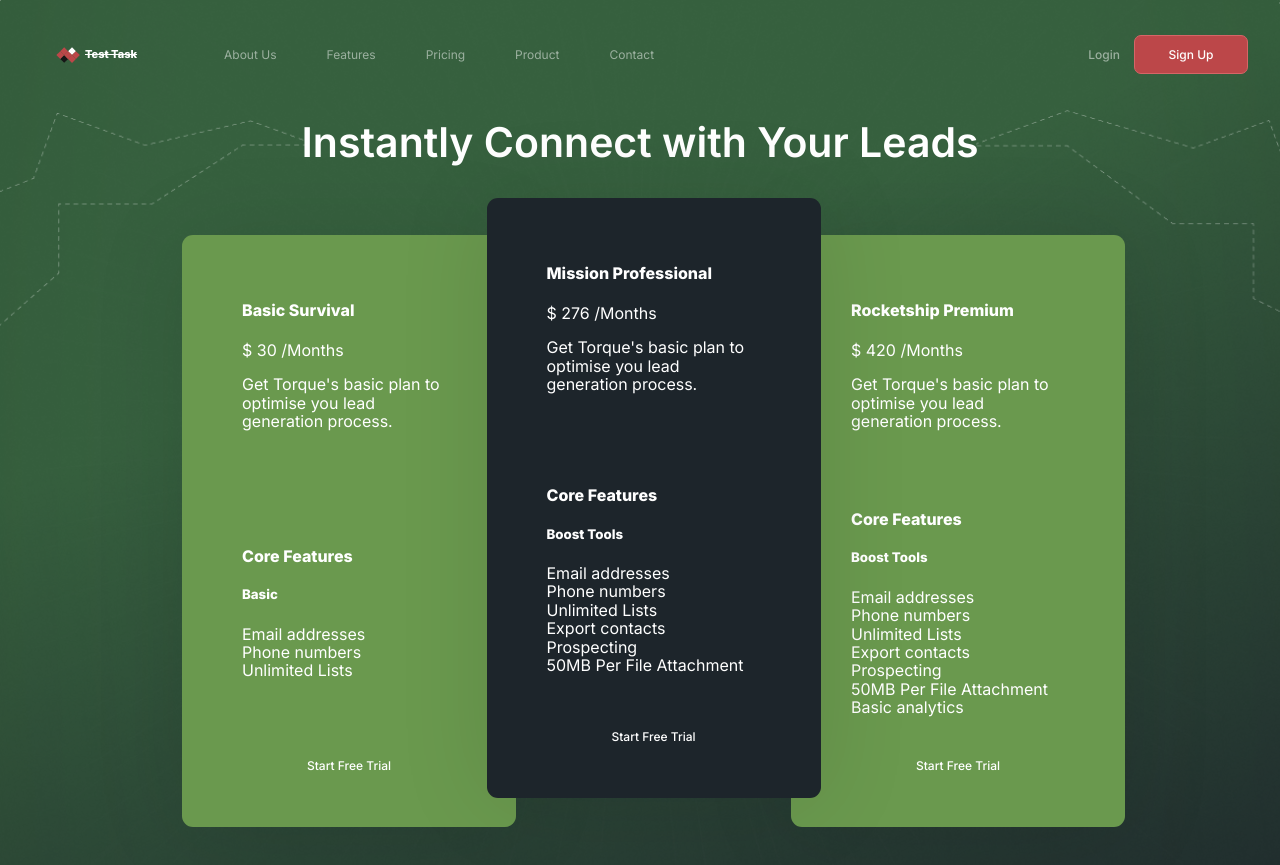
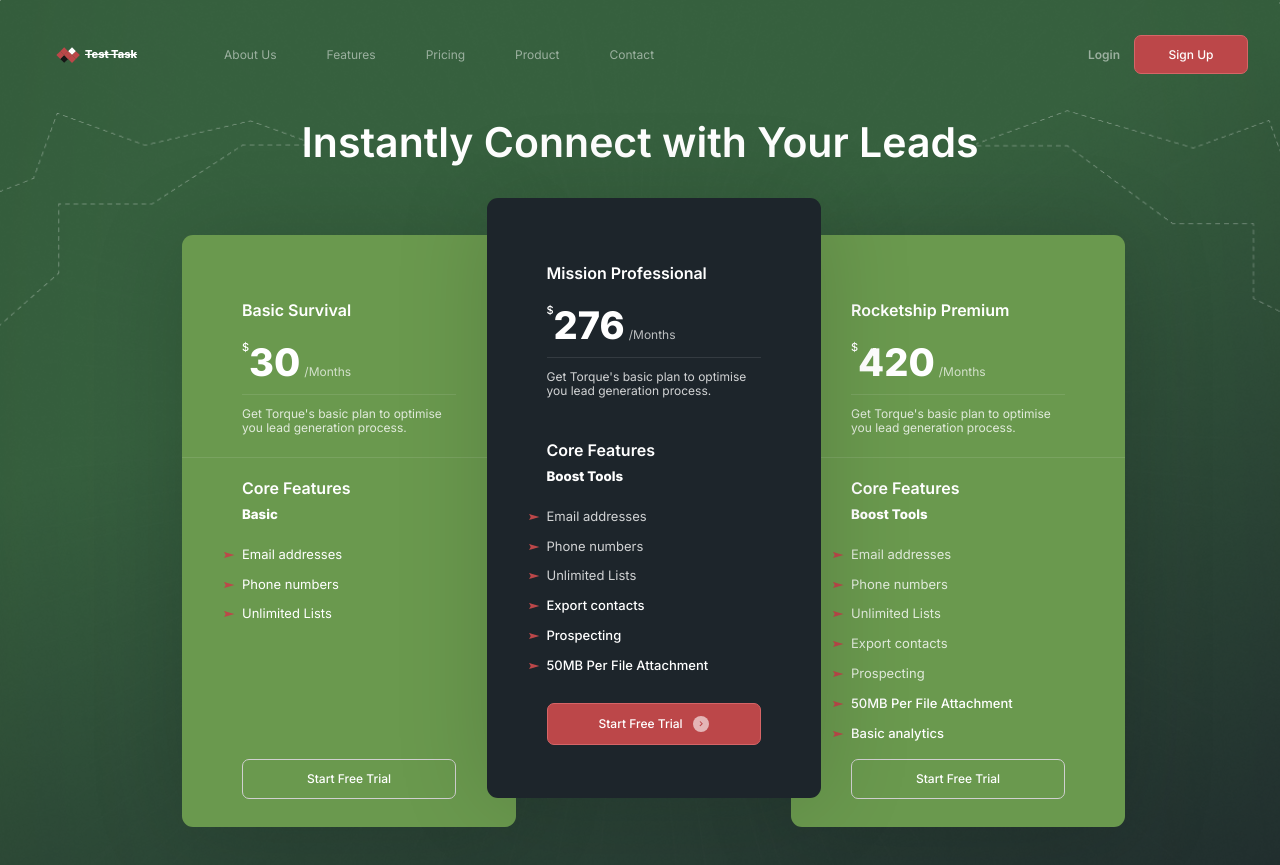
Before and after one commit to NataliaVozhdaeva/Revered, a website: page src/index.html in a window 1280 px wide. Drawn offline with Linux system fonts and the light colour scheme.

Commit message:
feat: finish desktop styles

```diff
--- a/src/index.html
+++ b/src/index.html
@@ -76,6 +76,7 @@
 
         <ul class="list offer">
           <li class="offer-item">
+            <div class="offer-data">
               <div class="offer-header">
                 <h4 class="offer-title">Basic Survival</h4>
                 <div class="price">
@@ -83,20 +84,22 @@
                   <span>30</span>
                   <span>/Months</span>
                 </div>
-              <p class="">Get Torque's basic plan to optimise you lead generation process.</p>
+                <p class="offer-text">Get Torque's basic plan to optimise you lead generation process.</p>
               </div>
               <div class="offer-features">
                 <h4 class="features-title">Core Features</h4>
                 <h5 class="features-subtitle">Basic</h5>
-              <ul class="list features-list">
+                <ul class="list features">
                   <li class="features-item">Email addresses</li>
                   <li class="features-item">Phone numbers</li>
                   <li class="features-item">Unlimited Lists</li>
                 </ul>
               </div>
+            </div>
             <button class="btn offer-btn">Start Free Trial</button>
           </li>
           <li class="offer-item active">
+            <div class="offer-data">
               <div class="offer-header">
                 <h4 class="offer-title">Mission Professional</h4>
                 <div class="price">
@@ -104,23 +107,25 @@
                   <span>276</span>
                   <span>/Months</span>
                 </div>
-              <p class="">Get Torque's basic plan to optimise you lead generation process.</p>
+                <p class="offer-text">Get Torque's basic plan to optimise you lead generation process.</p>
               </div>
               <div class="offer-features">
                 <h4 class="features-title">Core Features</h4>
                 <h5 class="features-subtitle">Boost Tools</h5>
-              <ul class="list features-list">
-                <li class="features-item">Email addresses</li>
-                <li class="features-item">Phone numbers</li>
-                <li class="features-item">Unlimited Lists</li>
-                <li class="features-item">Export contacts</li>
-                <li class="features-item">Prospecting</li>
-                <li class="features-item">50MB Per File Attachment</li>
+                <ul class="list features">
+                  <li class="features-item features-item_default">Email addresses</li>
+                  <li class="features-item features-item_default">Phone numbers</li>
+                  <li class="features-item features-item_default">Unlimited Lists</li>
+                  <li class="features-item features-item_additional">Export contacts</li>
+                  <li class="features- features-item_additional">Prospecting</li>
+                  <li class="features-item features-item_additional">50MB Per File Attachment</li>
                 </ul>
+              </div>
             </div>
             <button class="btn offer-btn">Start Free Trial</button>
           </li>
           <li class="offer-item">
+            <div class="offer-data">
               <div class="offer-header">
                 <h4 class="offer-title">Rocketship Premium</h4>
                 <div class="price">
@@ -128,20 +133,21 @@
                   <span>420</span>
                   <span>/Months</span>
                 </div>
-              <p class="">Get Torque's basic plan to optimise you lead generation process.</p>
+                <p class="offer-text">Get Torque's basic plan to optimise you lead generation process.</p>
               </div>
               <div class="offer-features">
                 <h4 class="features-title">Core Features</h4>
                 <h5 class="features-subtitle">Boost Tools</h5>
-              <ul class="list features-list">
-                <li class="features-item">Email addresses</li>
-                <li class="features-item">Phone numbers</li>
-                <li class="features-item">Unlimited Lists</li>
-                <li class="features-item">Export contacts</li>
-                <li class="features-item">Prospecting</li>
-                <li class="features-item">50MB Per File Attachment</li>
-                <li class="features-item">Basic analytics</li>
+                <ul class="list features">
+                  <li class="features-item features-item_default">Email addresses</li>
+                  <li class="features-item features-item_default">Phone numbers</li>
+                  <li class="features-item features-item_default">Unlimited Lists</li>
+                  <li class="features-item features-item_default">Export contacts</li>
+                  <li class="features-item features-item_default">Prospecting</li>
+                  <li class="features-item features-item_additional">50MB Per File Attachment</li>
+                  <li class="features-item features-item_additional">Basic analytics</li>
                 </ul>
+              </div>
             </div>
             <button class="btn offer-btn">Start Free Trial</button>
           </li>
--- a/src/styles/styles.scss
+++ b/src/styles/styles.scss
@@ -4,14 +4,17 @@ $white: #fff;
 $white-transparent: #ffffff80;
 $strong-red: #bc4749;
 $weak-red: #d66567;
-$shadow: rgba(0, 0, 0, 0.1);
+$shadow: #00000026;
 $light-green: #6a994e;
 $dark-green: #1d252b;
 $gray: #d0d0d0;
 
 @mixin title {
-  color: $white;
   font-weight: 600;
+}
+
+@function func-darken($mycolor) {
+  @return darken($color: $mycolor, $amount: 10%);
 }
 
 * {
@@ -21,8 +24,8 @@ $gray: #d0d0d0;
 body {
   margin: auto;
 
+  color: $white;
   font-family: 'Inter', sans-serif;
-  color: $white;
 
   background: url('../assets/decor/bg1.png') no-repeat;
   background-size: 100%;
@@ -127,6 +130,7 @@ body {
   gap: 8px;
 
   &-btn {
+    @include title;
     color: $white-transparent;
     &:hover {
       color: $white;
@@ -141,7 +145,7 @@ body {
       border-radius: 7px;
 
       &:hover {
-        background-color: darken($color: $strong-red, $amount: 10%);
+        background-color: func-darken($strong-red);
       }
     }
   }
@@ -171,26 +175,144 @@ body {
     align-self: flex-end;
 
     width: 334px;
-    height: 592px;
-    padding: 45px 60px 53px;
+    min-height: 592px;
+    padding: 45px 0 28px;
 
     background-color: $light-green;
     border-radius: 11px;
     box-shadow: 0px 3.785px 94.621px 0px $shadow;
   }
 
+  &-header {
+    padding: 0 60px 10px;
+
+    border-bottom: solid 1px #ffffff1a;
+  }
+
+  &-btn {
+    align-self: center;
+
+    width: 214px;
+    padding: 12px 22px;
+
+    border-radius: 7px;
+    border: 0.864px solid $gray;
+
+    &:hover {
+      background-color: func-darken($light-green);
+    }
+  }
+
+  &-text {
+    color: #ffffffcc;
+    font-size: 12px;
+    font-weight: 400;
+  }
+
   &-item.active {
     position: absolute;
+    z-index: 1;
     left: calc(50% - 167px);
 
     align-self: flex-start;
 
     height: 600px;
+    padding-bottom: 53px;
 
     background-color: $dark-green;
   }
 
-  &-btn {
-    width: 214px;
+  &-features {
+    padding: 0 60px 10px;
   }
 }
+
+.offer-item.active .offer-header {
+  border-bottom: none;
+}
+
+.offer-item.active .offer-btn {
+  justify-content: center;
+  column-gap: 10px;
+
+  background-color: $strong-red;
+  border: 0.864px solid $weak-red;
+
+  &:hover {
+    background-color: func-darken($strong-red);
+  }
+
+  &::after {
+    content: url('../assets/icons/arrow.png');
+
+    width: 16px;
+    height: 16px;
+
+    border-radius: 50%;
+    background-color: #ffffff99;
+  }
+}
+
+.offer-title,
+.features-title {
+  font-size: 16px;
+  font-weight: 600;
+}
+
+.price {
+  display: flex;
+
+  height: 38px;
+  padding-bottom: 15px;
+
+  border-bottom: solid 1px #ffffff1a;
+
+  & span:first-child {
+    font-size: 11px;
+    font-weight: 500;
+  }
+
+  & span:nth-child(2) {
+    margin-right: 4px;
+
+    font-size: 38px;
+    font-weight: 800;
+  }
+
+  & span:last-child {
+    align-self: flex-end;
+
+    font-size: 12px;
+    font-weight: 400;
+    color: #ffffffb3;
+  }
+}
+
+.features {
+  display: flex;
+  flex-direction: column;
+  row-gap: 15px;
+
+  font-size: 13px;
+  font-weight: 400;
+
+  list-style-image: url('../assets/decor/list-marker.png');
+
+  &-title {
+    margin-bottom: 10px;
+  }
+
+  &-subtitle {
+    margin: 0 0 24px;
+  }
+
+  &-item {
+    &_default {
+      color: #ffffffcc;
+    }
+
+    &_additional {
+      font-weight: 500;
+    }
+  }
+}
```
Also changed, not shown: src/assets/icons/arrow.png (added), src/styles/styles.css. Lines whose indentation alone changed are shown as unchanged.
